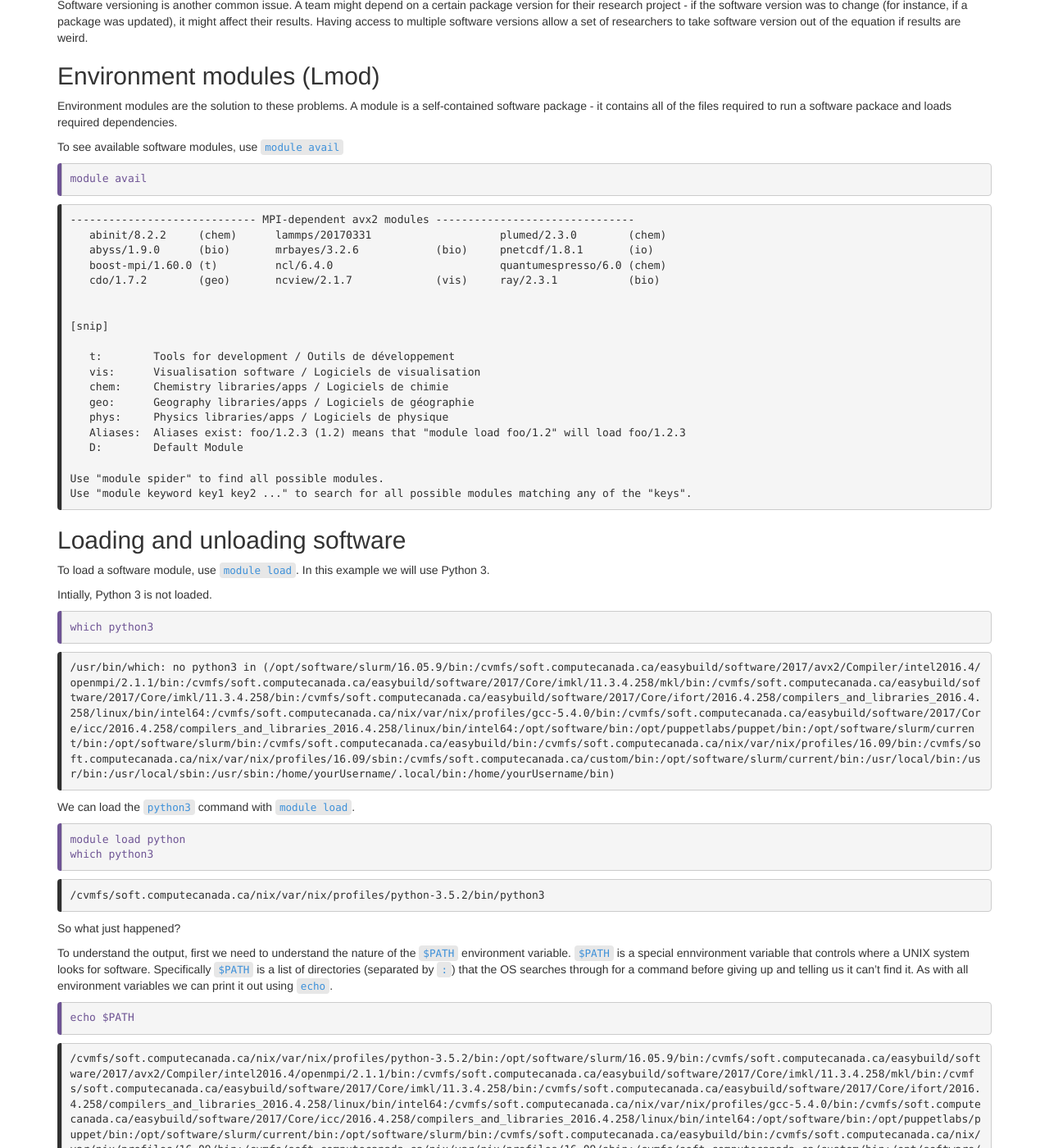
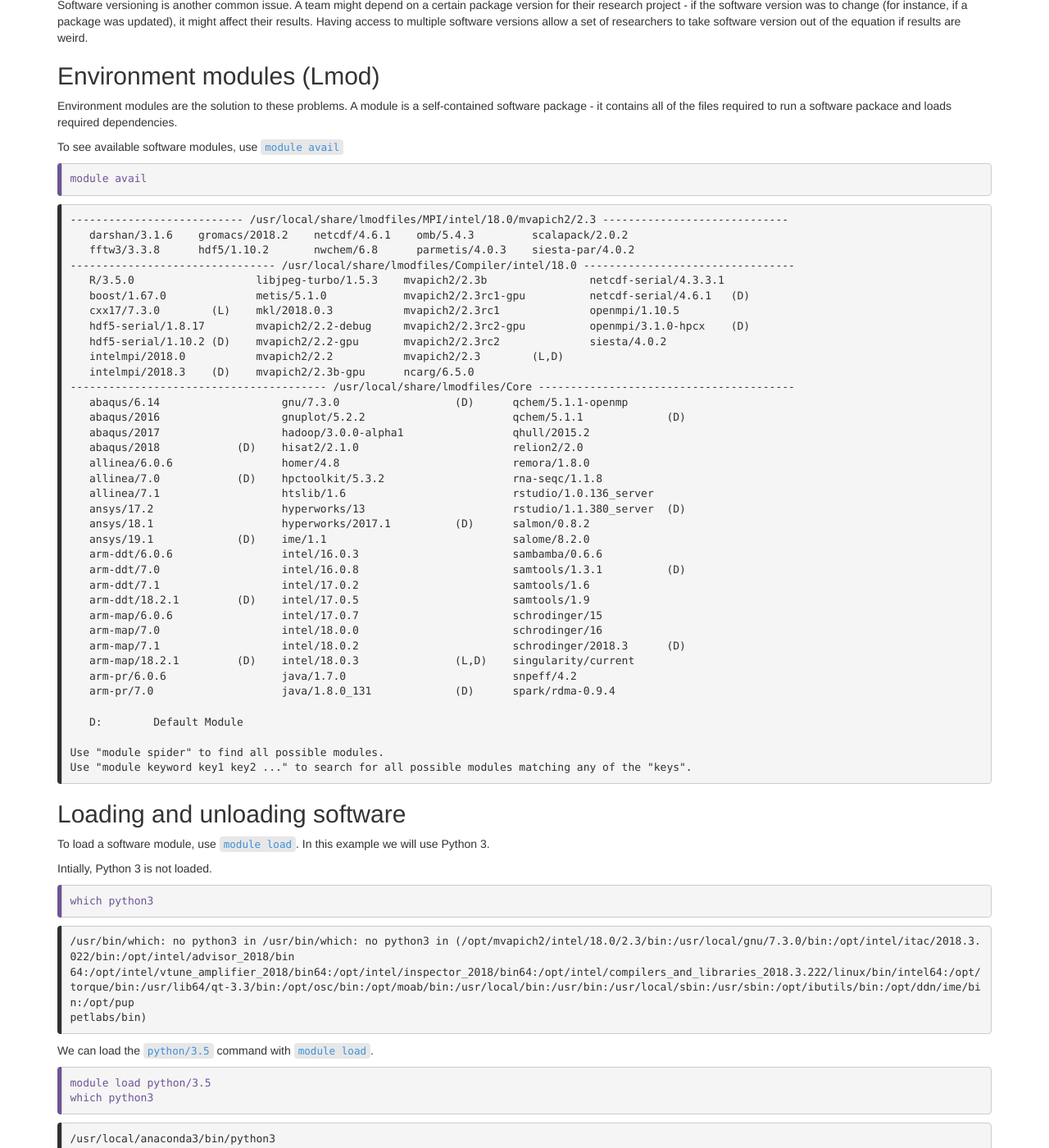
Before and after one commit to khill42/OSC_IntroHPC, a Jekyll site: the page built from _episodes/13-modules.md, in a window 1280 px wide and 1400 px high, scrolled down 491 px. Shown: the whole window at 82% size. Built offline with Jekyll 4.4.1, drawn with Linux system fonts in a browser that asks for light colours; some of the changed text lies outside the part shown.

Commit message:
Update 13-modules.md

````diff
--- a/_episodes/13-modules.md
+++ b/_episodes/13-modules.md
@@ -51,21 +51,39 @@ module avail
 ```
 {: .bash}
 ```
------------------------------ MPI-dependent avx2 modules -------------------------------
-   abinit/8.2.2     (chem)      lammps/20170331                    plumed/2.3.0        (chem)
-   abyss/1.9.0      (bio)       mrbayes/3.2.6            (bio)     pnetcdf/1.8.1       (io)
-   boost-mpi/1.60.0 (t)         ncl/6.4.0                          quantumespresso/6.0 (chem)
-   cdo/1.7.2        (geo)       ncview/2.1.7             (vis)     ray/2.3.1           (bio)
+--------------------------- /usr/local/share/lmodfiles/MPI/intel/18.0/mvapich2/2.3 -----------------------------
+   darshan/3.1.6    gromacs/2018.2    netcdf/4.6.1    omb/5.4.3         scalapack/2.0.2
+   fftw3/3.3.8      hdf5/1.10.2       nwchem/6.8      parmetis/4.0.3    siesta-par/4.0.2
+-------------------------------- /usr/local/share/lmodfiles/Compiler/intel/18.0 ---------------------------------
+   R/3.5.0                   libjpeg-turbo/1.5.3    mvapich2/2.3b                netcdf-serial/4.3.3.1
+   boost/1.67.0              metis/5.1.0            mvapich2/2.3rc1-gpu          netcdf-serial/4.6.1   (D)
+   cxx17/7.3.0        (L)    mkl/2018.0.3           mvapich2/2.3rc1              openmpi/1.10.5
+   hdf5-serial/1.8.17        mvapich2/2.2-debug     mvapich2/2.3rc2-gpu          openmpi/3.1.0-hpcx    (D)
+   hdf5-serial/1.10.2 (D)    mvapich2/2.2-gpu       mvapich2/2.3rc2              siesta/4.0.2
+   intelmpi/2018.0           mvapich2/2.2           mvapich2/2.3        (L,D)
+   intelmpi/2018.3    (D)    mvapich2/2.3b-gpu      ncarg/6.5.0
+---------------------------------------- /usr/local/share/lmodfiles/Core ----------------------------------------
+   abaqus/6.14                   gnu/7.3.0                  (D)      qchem/5.1.1-openmp
+   abaqus/2016                   gnuplot/5.2.2                       qchem/5.1.1             (D)
+   abaqus/2017                   hadoop/3.0.0-alpha1                 qhull/2015.2
+   abaqus/2018            (D)    hisat2/2.1.0                        relion2/2.0
+   allinea/6.0.6                 homer/4.8                           remora/1.8.0
+   allinea/7.0            (D)    hpctoolkit/5.3.2                    rna-seqc/1.1.8
+   allinea/7.1                   htslib/1.6                          rstudio/1.0.136_server
+   ansys/17.2                    hyperworks/13                       rstudio/1.1.380_server  (D)
+   ansys/18.1                    hyperworks/2017.1          (D)      salmon/0.8.2
+   ansys/19.1             (D)    ime/1.1                             salome/8.2.0
+   arm-ddt/6.0.6                 intel/16.0.3                        sambamba/0.6.6
+   arm-ddt/7.0                   intel/16.0.8                        samtools/1.3.1          (D)
+   arm-ddt/7.1                   intel/17.0.2                        samtools/1.6
+   arm-ddt/18.2.1         (D)    intel/17.0.5                        samtools/1.9
+   arm-map/6.0.6                 intel/17.0.7                        schrodinger/15
+   arm-map/7.0                   intel/18.0.0                        schrodinger/16
+   arm-map/7.1                   intel/18.0.2                        schrodinger/2018.3      (D)
+   arm-map/18.2.1         (D)    intel/18.0.3               (L,D)    singularity/current
+   arm-pr/6.0.6                  java/1.7.0                          snpeff/4.2
+   arm-pr/7.0                    java/1.8.0_131             (D)      spark/rdma-0.9.4
 
-
-[snip]
-
-   t:        Tools for development / Outils de développement
-   vis:      Visualisation software / Logiciels de visualisation
-   chem:     Chemistry libraries/apps / Logiciels de chimie
-   geo:      Geography libraries/apps / Logiciels de géographie
-   phys:     Physics libraries/apps / Logiciels de physique
-   Aliases:  Aliases exist: foo/1.2.3 (1.2) means that "module load foo/1.2" will load foo/1.2.3
    D:        Default Module
 
 Use "module spider" to find all possible modules.
@@ -85,19 +103,21 @@ which python3
 ```
 {: .bash}
 ```
-/usr/bin/which: no python3 in (/opt/software/slurm/16.05.9/bin:/cvmfs/soft.computecanada.ca/easybuild/software/2017/avx2/Compiler/intel2016.4/openmpi/2.1.1/bin:/cvmfs/soft.computecanada.ca/easybuild/software/2017/Core/imkl/11.3.4.258/mkl/bin:/cvmfs/soft.computecanada.ca/easybuild/software/2017/Core/imkl/11.3.4.258/bin:/cvmfs/soft.computecanada.ca/easybuild/software/2017/Core/ifort/2016.4.258/compilers_and_libraries_2016.4.258/linux/bin/intel64:/cvmfs/soft.computecanada.ca/nix/var/nix/profiles/gcc-5.4.0/bin:/cvmfs/soft.computecanada.ca/easybuild/software/2017/Core/icc/2016.4.258/compilers_and_libraries_2016.4.258/linux/bin/intel64:/opt/software/bin:/opt/puppetlabs/puppet/bin:/opt/software/slurm/current/bin:/opt/software/slurm/bin:/cvmfs/soft.computecanada.ca/easybuild/bin:/cvmfs/soft.computecanada.ca/nix/var/nix/profiles/16.09/bin:/cvmfs/soft.computecanada.ca/nix/var/nix/profiles/16.09/sbin:/cvmfs/soft.computecanada.ca/custom/bin:/opt/software/slurm/current/bin:/usr/local/bin:/usr/bin:/usr/local/sbin:/usr/sbin:/home/yourUsername/.local/bin:/home/yourUsername/bin)
+/usr/bin/which: no python3 in /usr/bin/which: no python3 in (/opt/mvapich2/intel/18.0/2.3/bin:/usr/local/gnu/7.3.0/bin:/opt/intel/itac/2018.3.022/bin:/opt/intel/advisor_2018/bin
+64:/opt/intel/vtune_amplifier_2018/bin64:/opt/intel/inspector_2018/bin64:/opt/intel/compilers_and_libraries_2018.3.222/linux/bin/intel64:/opt/torque/bin:/usr/lib64/qt-3.3/bin:/opt/osc/bin:/opt/moab/bin:/usr/local/bin:/usr/bin:/usr/local/sbin:/usr/sbin:/opt/ibutils/bin:/opt/ddn/ime/bin:/opt/pup
+petlabs/bin)
 ```
 {: .output}
 
-We can load the `python3` command with `module load`.
+We can load the `python/3.5` command with `module load`.
 
 ```
-module load python
+module load python/3.5
 which python3
 ```
 {: .bash}
 ```
-/cvmfs/soft.computecanada.ca/nix/var/nix/profiles/python-3.5.2/bin/python3
+/usr/local/anaconda3/bin/python3
 ```
 {: .output}
 
@@ -115,19 +135,20 @@ echo $PATH
 ```
 {: .bash}
 ```
-/cvmfs/soft.computecanada.ca/nix/var/nix/profiles/python-3.5.2/bin:/opt/software/slurm/16.05.9/bin:/cvmfs/soft.computecanada.ca/easybuild/software/2017/avx2/Compiler/intel2016.4/openmpi/2.1.1/bin:/cvmfs/soft.computecanada.ca/easybuild/software/2017/Core/imkl/11.3.4.258/mkl/bin:/cvmfs/soft.computecanada.ca/easybuild/software/2017/Core/imkl/11.3.4.258/bin:/cvmfs/soft.computecanada.ca/easybuild/software/2017/Core/ifort/2016.4.258/compilers_and_libraries_2016.4.258/linux/bin/intel64:/cvmfs/soft.computecanada.ca/nix/var/nix/profiles/gcc-5.4.0/bin:/cvmfs/soft.computecanada.ca/easybuild/software/2017/Core/icc/2016.4.258/compilers_and_libraries_2016.4.258/linux/bin/intel64:/opt/software/bin:/opt/puppetlabs/puppet/bin:/opt/software/slurm/current/bin:/opt/software/slurm/bin:/cvmfs/soft.computecanada.ca/easybuild/bin:/cvmfs/soft.computecanada.ca/nix/var/nix/profiles/16.09/bin:/cvmfs/soft.computecanada.ca/nix/var/nix/profiles/16.09/sbin:/cvmfs/soft.computecanada.ca/custom/bin:/opt/software/slurm/current/bin:/usr/local/bin:/usr/bin:/usr/local/sbin:/usr/sbin:/home/yourUsername/.local/bin:/home/yourUsername/bin
+/usr/local/anaconda3/bin:/opt/mvapich2/intel/18.0/2.3/bin:/usr/local/gnu/7.3.0/bin:/opt/intel/itac/2018.3.022/bin:/opt/intel/advisor_2018/bin64:/opt/intel/vtune_amplifier_2018/bin64:/opt/intel/inspector_2018/bin64:/opt/intel/compilers_and_libraries_2018.3.222/linux/bin/intel64:/opt/torque/bin:/usr/lib64/qt3.3/bin:/opt/osc/bin:/opt/moab/bin:/usr/local/bin:/usr/bin:/usr/local/sbin:/usr/sbin:/opt/ibutils/bin:/opt/ddn/ime/bin:/opt/puppetlab
+s/bin
 ```
 {: .output}
 
 You'll notice a similarity to the output of the `which` command.
 In this case, there's only one difference:
-the `/cvmfs/soft.computecanada.ca/nix/var/nix/profiles/python-3.5.2/bin` directory at the beginning.
+the `/usr/local/anaconda3/bin` directory at the beginning.
 When we ran `module load python/3.5.2`,
 it added this directory to the beginning of our `$PATH`.
 Let's examine what's there:
 
 ```
-ls /cvmfs/soft.computecanada.ca/nix/var/nix/profiles/python-3.5.2/bin
+ls /usr/local/anaconda3/bin
 ```
 {: .bash}
 ```
@@ -152,80 +173,28 @@ module list
 {: .bash}
 ```
 Currently Loaded Modules:
-  1) nixpkgs/.16.09  (H,S)   3) gcccore/.5.4.0    (H)   5) intel/2016.4  (t)   7) StdEnv/2016.4 (S)
-  2) icc/.2016.4.258 (H)     4) ifort/.2016.4.258 (H)   6) openmpi/2.1.1 (m)   8) python/3.5.2  (t)
+  1) cxx17/7.3.0   2) intel/18.0.3   3) mvapich2/2.3   4) modules/au2018   5) python/3.5
 
-  Where:
-   S:  Module is Sticky, requires --force to unload or purge
-   m:  MPI implementations / Implémentations MPI
-   t:  Tools for development / Outils de développement
-   H:             Hidden Module
+
 ```
 {: .output}
 
+
+
 ```
-module load beast
+module unload python/3.5
 module list
 ```
 {: .bash}
 ```
 Currently Loaded Modules:
-  1) nixpkgs/.16.09    (H,S)   5) intel/2016.4  (t)   9) java/1.8.0_121   (t)
-  2) icc/.2016.4.258   (H)     6) openmpi/2.1.1 (m)  10) beagle-lib/2.1.2 (bio)
-  3) gcccore/.5.4.0    (H)     7) StdEnv/2016.4 (S)  11) beast/2.4.0      (chem)
-  4) ifort/.2016.4.258 (H)     8) python/3.5.2  (t)
-
-  Where:
-   S:     Module is Sticky, requires --force to unload or purge
-   bio:   Bioinformatic libraries/apps / Logiciels de bioinformatique
-   m:     MPI implementations / Implémentations MPI
-   t:     Tools for development / Outils de développement
-   chem:  Chemistry libraries/apps / Logiciels de chimie
-   H:                Hidden Module
-```
-{: .output}
-
-So in this case, loading the `beast` module (a bioinformatics software package),
-also loaded `java/1.8.0_121` and `beagle-lib/2.1.2` as well.
-Let's try unloading the `beast` package.
-
-```
-module unload beast
-module list
-```
-{: .bash}
-```
-Currently Loaded Modules:
-  1) nixpkgs/.16.09  (H,S)   3) gcccore/.5.4.0    (H)   5) intel/2016.4  (t)   7) StdEnv/2016.4 (S)
-  2) icc/.2016.4.258 (H)     4) ifort/.2016.4.258 (H)   6) openmpi/2.1.1 (m)   8) python/3.5.2  (t)
-
-  Where:
-   S:  Module is Sticky, requires --force to unload or purge
-   m:  MPI implementations / Implémentations MPI
-   t:  Tools for development / Outils de développement
-   H:             Hidden Module
+  1) cxx17/7.3.0   2) intel/18.0.3   3) mvapich2/2.3   4) modules/au2018
 ```
 {: .output}
 
 So using `module unload` "un-loads" a module along with it's dependencies.
 If we wanted to unload everything at once, we could run `module purge` (unloads everything).
 
-```
-module purge
-```
-{: .bash}
-```
-The following modules were not unloaded:
-  (Use "module --force purge" to unload all):
-
-  1) StdEnv/2016.4    3) icc/.2016.4.258   5) ifort/.2016.4.258   7) imkl/11.3.4.258
-  2) nixpkgs/.16.09   4) gcccore/.5.4.0    6) intel/2016.4        8) openmpi/2.1.1
-```
-{: .output}
-
-Note that `module purge` is informative.
-It lets us know that all but a default set of packages have been unloaded
-(and how to actually unload these if we truly so desired).
 
 ## Software versioning
 
@@ -246,106 +215,39 @@ module avail
 ```
 {: .bash}
 ```
------------------------------------------------------------ Core Modules -----------------------------------------------------------
-   StdEnv/2016.4 (S,L)     imkl/11.3.4.258 (L,math,D:11)      mcr/R2014b         (t)          python/3.5.2     (t,D:3:3.5)
-   bioperl/1.7.1 (bio)     imkl/2017.1.132 (math,2017)        mcr/R2015a         (t)          qt/4.8.7         (t)
-   eclipse/4.6.0 (t)       impute2/2.3.2   (bio)              mcr/R2015b         (t)          qt/5.6.1         (t,D)
-   eigen/3.3.2   (math)    intel/2016.4    (L,t,D:16:2016)    mcr/R2016a         (t)          signalp/4.1f     (bio)
-   fastqc/0.11.5 (bio)     intel/2017.1    (t,17:2017)        mcr/R2016b         (t,D)        spark/2.1.0      (t)
-   g2clib/1.6.0            jasper/1.900.1  (vis)              minimac2/2014.9.15 (bio)        spark/2.1.1      (t,D)
-   g2lib/1.4.0             java/1.8.0_121  (L,t)              perl/5.22.2        (t)          tbb/2017.2.132   (t)
-   gatk/3.7      (bio)     mach/1.0.18     (bio)              pgi/17.3           (t)          tmhmm/2.0c       (bio)
-   gcc/4.8.5     (t)       mcr/R2013a      (t)                picard/2.1.1       (bio)        trimmomatic/0.36 (bio)
-   gcc/5.4.0     (t,D)     mcr/R2014a      (t)                python/2.7.13      (t,2:2.7)
+---------------------------------------- /usr/local/share/lmodfiles/Core ----------------------------------------
+   abaqus/6.14                   gnu/7.3.0                  (D)      qchem/5.1.1-openmp
+   abaqus/2016                   gnuplot/5.2.2                       qchem/5.1.1             (D)
+   abaqus/2017                   hadoop/3.0.0-alpha1                 qhull/2015.2
+   abaqus/2018            (D)    hisat2/2.1.0                        relion2/2.0
+   allinea/6.0.6                 homer/4.8                           remora/1.8.0
+   allinea/7.0            (D)    hpctoolkit/5.3.2                    rna-seqc/1.1.8
+   allinea/7.1                   htslib/1.6                          rstudio/1.0.136_server
+   ansys/17.2                    hyperworks/13                       rstudio/1.1.380_server  (D)
+   ansys/18.1                    hyperworks/2017.1          (D)      salmon/0.8.2
+   ansys/19.1             (D)    ime/1.1                             salome/8.2.0
+   arm-ddt/6.0.6                 intel/16.0.3                        sambamba/0.6.6
+   arm-ddt/7.0                   intel/16.0.8                        samtools/1.3.1          (D)
+   arm-ddt/7.1                   intel/17.0.2                        samtools/1.6
+   arm-ddt/18.2.1         (D)    intel/17.0.5                        samtools/1.9
+   arm-map/6.0.6                 intel/17.0.7                        schrodinger/15
+   arm-map/7.0                   intel/18.0.0                        schrodinger/16
+   arm-map/7.1                   intel/18.0.2                        schrodinger/2018.3      (D)
+   arm-map/18.2.1         (D)    intel/18.0.3               (L,D)    singularity/current
+   arm-pr/6.0.6                  java/1.7.0                          snpeff/4.2
+   arm-pr/7.0                    java/1.8.0_131             (D)      spark/rdma-0.9.4
 ```
 {: .output}
 
-Let's take a closer look at the `gcc` module.
-GCC is an extremely widely used C/C++/Fortran compiler.
-Tons of software is dependent on the GCC version,
-and might not compile or run if the wrong version is loaded.
-In this case, there are two different versions: `gcc/4.8.5` and `gcc/5.4.0`.
-How do we load each copy and which copy is the default?
-
-In this case, `gcc/5.4.0` has a `(D)` next to it.
-This indicates that it is the default -
-if we type `module load gcc`, this is the copy that will be loaded.
-
-```
-module load gcc
-gcc --version
-```
-{: .bash}
-```
-Lmod is automatically replacing "intel/2016.4" with "gcc/5.4.0".
-
-
-Due to MODULEPATH changes, the following have been reloaded:
-  1) openmpi/2.1.1
-
-gcc (GCC) 5.4.0
-Copyright (C) 2015 Free Software Foundation, Inc.
-This is free software; see the source for copying conditions.  There is NO
-warranty; not even for MERCHANTABILITY or FITNESS FOR A PARTICULAR PURPOSE.
-```
-{: .output}
-
-Note that three things happened:
-the default copy of GCC was loaded (version 5.4.0),
-the Intel compilers (which conflict with GCC) were unloaded,
-and software that is dependent on compiler (OpenMPI) was reloaded.
-The `module` system turned what might be a super-complex operation into a single command.
-
-So how do we load the non-default copy of a software package?
-In this case, the only change we need to make is be more specific about the module we are loading.
-There are two GCC modules: `gcc/5.4.0` and `gcc/4.8.5`.
-To load a non-default module, the only change we need to make to our `module load` command
-is to leave in the version number after the `/`.
-
-```
-module load gcc/4.8.5
-gcc --version
-```
-{: .bash}
-```
-Inactive Modules:
-  1) openmpi
-
-The following have been reloaded with a version change:
-  1) gcc/5.4.0 => gcc/4.8.5
-
-gcc (GCC) 4.8.5
-Copyright (C) 2015 Free Software Foundation, Inc.
-This is free software; see the source for copying conditions.  There is NO
-warranty; not even for MERCHANTABILITY or FITNESS FOR A PARTICULAR PURPOSE.
-```
-{: .output}
-
-We now have successfully switched from GCC 5.4.0 to GCC 4.8.5.
-It is also important to note that there was no compatible OpenMPI module available for GCC 4.8.5.
-Because of this, the `module` program has "inactivated" the module.
-All this means for us is that if we re-load GCC 5.4.0,
-`module` will remember OpenMPI used to be loaded and load that module as well.
-
-```
-module load gcc/5.4.0
-```
-{: .bash}
-```
-Activating Modules:
-  1) openmpi/2.1.1
-
-The following have been reloaded with a version change:
-  1) gcc/4.8.5 => gcc/5.4.0
-```
-{: .output}
+Software with multiple versions will be marked with a (D). The best way to be sure you understand how certain software is
+used on our clusters is to look at the software page on our website. [https://www.osc.edu/resources/available_software](https://www.osc.edu/resources/available_software)
 
 > ## Using software modules in scripts
 >
 > Create a job that is able to run `python3 --version`.
 > Remember, no software is loaded by default!
 > Running a job is just like logging on to the system
-> (you should not assume a module loaded on the login node is loaded on a worker node).
+> (you should not assume a module loaded on the login node is loaded on a compute node).
 {: .challenge}
 
 > ## Loading a module by default
````
Also changed, not shown: other parts of _episodes/13-modules.md (+1 -1 lines).
